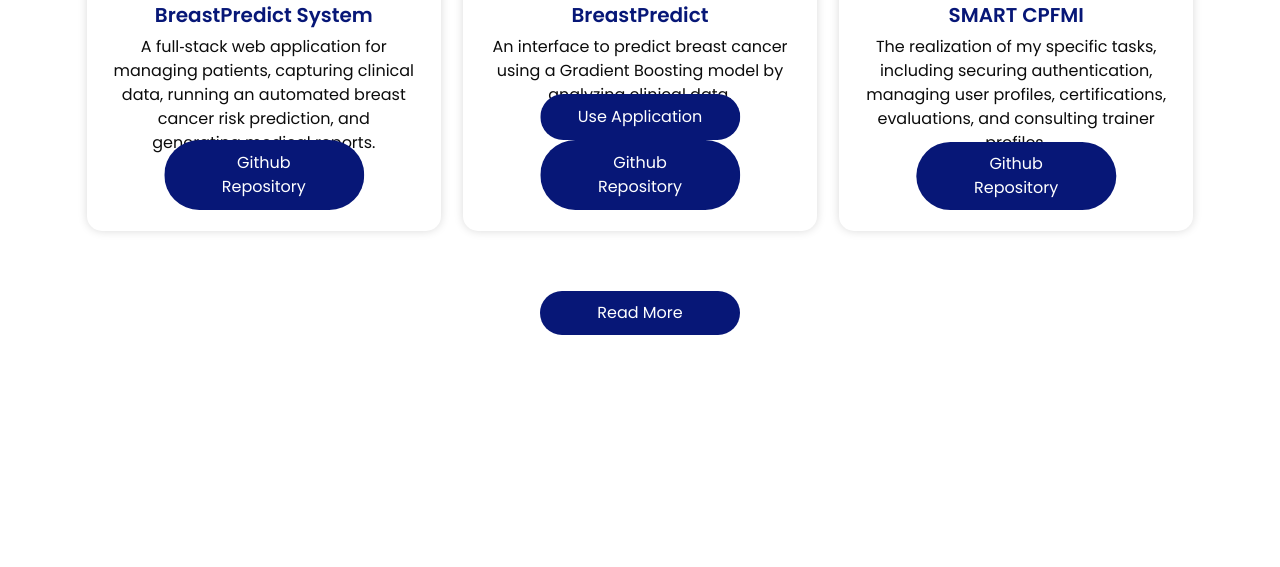
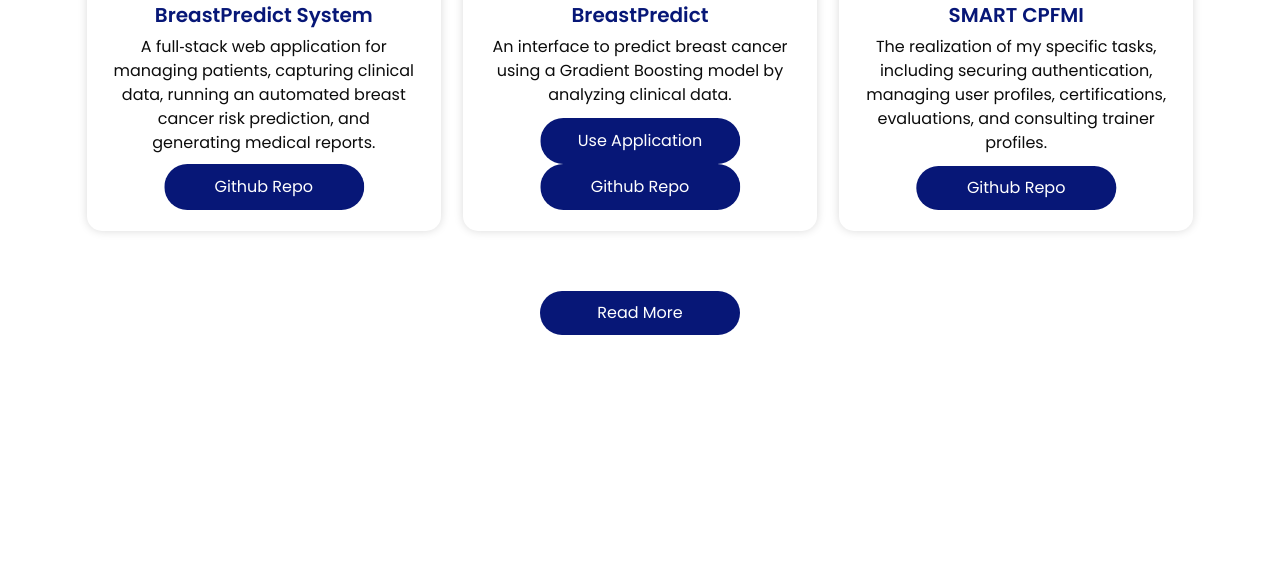
Before and after one commit to OnsElfekih/portfolio, a website: page index.html in a window 1280 px wide. Shown: the part 3477-4044 px from the top of the page. Drawn offline with nearby package versions, Linux system fonts and the light colour scheme.

Commit message:
changements

```diff
--- a/index.html
+++ b/index.html
@@ -375,7 +375,7 @@
         A full‑stack web application for managing patients, capturing clinical data, running an automated breast cancer risk prediction, and generating medical reports.
       </p>
       <div class="btn-box">
-        <a href="https://github.com/OnsElfekih/BreastCancerPredictionSystemNextJS.git" class="btn">Github Repository</a>
+        <a href="https://github.com/OnsElfekih/BreastCancerPredictionSystemNextJS.git" class="btn">Github Repo</a>
       </div>
     </div>
   </div>
@@ -390,7 +390,7 @@
             </p>
             <div class="btn-box">
               <a href="https://breastcancerpredictionsystem-k643.onrender.com/" class="btn">Use Application</a>
-                  <a href="https://github.com/OnsElfekih/BreastCancerPredictionSystem.git" class="btn">Github Repository</a>
+                  <a href="https://github.com/OnsElfekih/BreastCancerPredictionSystem.git" class="btn">Github Repo</a>
             </div>
           </div>
 
@@ -408,7 +408,7 @@
             </p>
             <div class="btn-box">
               <a href="https://github.com/OnsElfekih/CPFMIDigital.git">
-                Github Repository
+                Github Repo
               </a>
             </div>
           </div>
```
Also changed, not shown: projects.html (+14 -14 lines).
